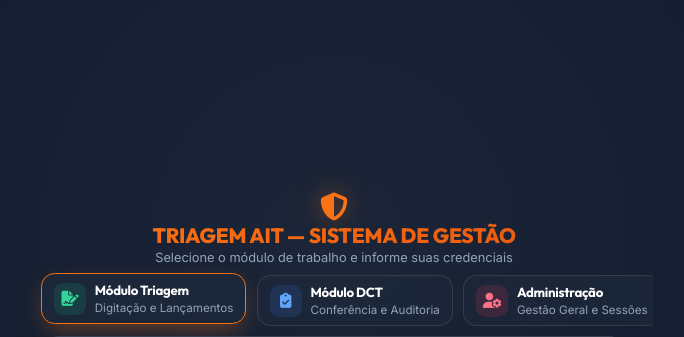
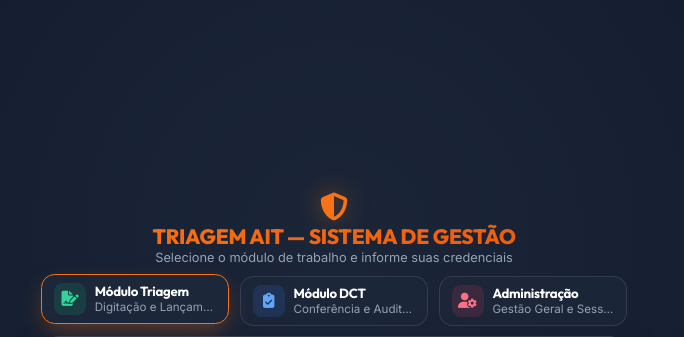
Before and after one commit to wMyster/Triagem-AITs, a Flask app: page /login in a window 1280 px wide. Shown: the top 337 px of the page, without its empty margins (306-990 px from the left). Run offline with Flask 3, Linux system fonts and the light colour scheme; data that the repository does not hold is empty.

Commit message:
fix: Alinhamento pixel-perfect dos 3 cards no login e exibicao integral do Modulo Administracao

```diff
--- a/templates/login.html
+++ b/templates/login.html
@@ -58,20 +58,24 @@
         /* Sector Cards Selection */
         .sector-cards {
             display: grid;
-            grid-template-columns: repeat(3, 1fr);
-            gap: 1rem;
+            grid-template-columns: repeat(3, minmax(0, 1fr));
+            gap: 0.75rem;
+            width: 100%;
+            box-sizing: border-box;
         }
         .sector-card {
             background: rgba(30, 41, 59, 0.7);
             border: 1px solid rgba(255, 255, 255, 0.1);
             border-radius: 0.85rem;
-            padding: 0.75rem 1rem;
+            padding: 0.65rem 0.75rem;
             cursor: pointer;
             transition: all 0.25s ease;
             display: flex;
             align-items: center;
-            gap: 0.85rem;
+            gap: 0.6rem;
             color: white;
+            min-width: 0;
+            box-sizing: border-box;
         }
         .sector-card:hover, .sector-card.active {
             transform: translateY(-2px);
@@ -80,30 +84,39 @@
             box-shadow: 0 10px 25px -5px rgba(249, 115, 22, 0.35);
         }
         .sector-card-icon {
-            width: 40px;
-            height: 40px;
-            border-radius: 0.6rem;
+            width: 36px;
+            height: 36px;
+            border-radius: 0.55rem;
             display: flex;
             align-items: center;
             justify-content: center;
-            font-size: 1.2rem;
+            font-size: 1.1rem;
             flex-shrink: 0;
         }
         .icon-transporte { background: rgba(16, 185, 129, 0.15); color: #34d399; }
         .icon-dct { background: rgba(59, 130, 246, 0.15); color: #60a5fa; }
         .icon-admin { background: rgba(244, 63, 94, 0.15); color: #fb7185; }
 
+        .sector-card-info {
+            min-width: 0;
+            flex: 1;
+            overflow: hidden;
+        }
         .sector-card-info h3 {
-            font-size: 0.95rem;
-            margin: 0 0 0.15rem 0;
+            font-size: 0.875rem;
+            margin: 0 0 0.1rem 0;
             font-weight: 700;
             white-space: nowrap;
+            overflow: hidden;
+            text-overflow: ellipsis;
         }
         .sector-card-info p {
-            font-size: 0.775rem;
+            font-size: 0.75rem;
             color: #94a3b8;
             margin: 0;
             white-space: nowrap;
+            overflow: hidden;
+            text-overflow: ellipsis;
         }
 
         /* Login Card */
```
